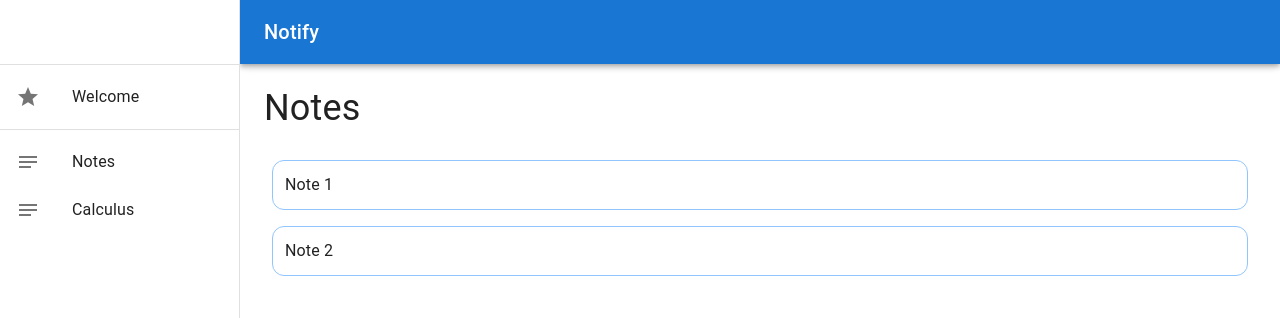
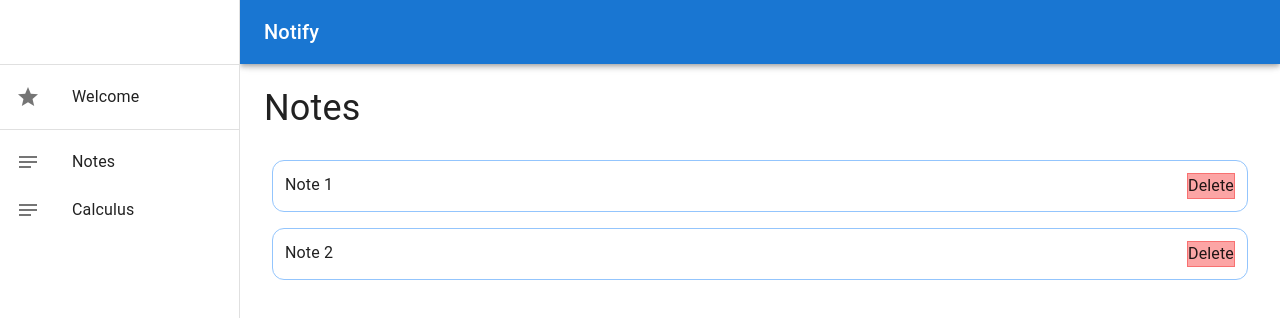
Before and after one commit to aishyuu/notify, a React (Vite) app: page /1 in a window 1280 px wide. Shown: the top 318 px of the page. Built offline with nearby package versions, Linux system fonts and the light colour scheme.

Commit message:
added local storage functionality to the title of individual notes

```diff
--- a/src/App.tsx
+++ b/src/App.tsx
@@ -20,7 +20,7 @@ import { dummyData } from './data/dummyData';
 import Folder from './pages/Folder';
 import Note from './pages/Note';
 import Home from './pages/Home';
-import { AllType } from './types/All.types';
+import { AllType, FolderType } from './types/All.types';
 
 if (localStorage.getItem("localUserData") === null) {
   localStorage.setItem('localUserData', JSON.stringify(dummyData))
@@ -60,7 +60,7 @@ export default function ResponsiveDrawer(props: Props) {
       </List>
       <Divider />
       <List>
-        {allUserData.folders.map(folder => {
+        {allUserData.folders.map((folder : FolderType) => {
           return(
             <NavLink to={`/${folder.id}`} key={`/${folder.id}`}>
               <ListItem key={folder.id} disablePadding>
@@ -147,7 +147,7 @@ export default function ResponsiveDrawer(props: Props) {
         <Routes>
           <Route path="/" element={<Home />} />
           <Route path="/:folder" element={<Folder allData={allUserData} />} />
-          <Route path="/:folder/:note" element={<Note />} />
+          <Route path="/:folder/:note" element={<Note allData={allUserData} />} />
         </Routes>
       </Box>
     </Box>
--- a/src/pages/Folder.tsx
+++ b/src/pages/Folder.tsx
@@ -24,8 +24,11 @@ export default function Folder(props) {
                 {currentData?.notes.map((note: NoteType) => {
                     return(
                         <NavLink to={`/${currentData?.id}/${note.id}`} key={`${currentData?.id}/${note.id}`}>
-                            <div className="mb-4 p-3 border border-blue-300 rounded-xl hover:bg-blue-100 ">
+                            <div className="mb-4 p-3 border border-blue-300 rounded-xl hover:bg-blue-100 flex">
                                 <span>{note.title}</span>
+                                <div className="ml-auto border border-red-400 bg-red-300 hover:bg-red-500">
+                                    <span>Delete</span>
+                                </div>
                             </div>
                         </NavLink>
 
--- a/src/pages/Note.tsx
+++ b/src/pages/Note.tsx
@@ -1,19 +1,23 @@
 import { useParams } from "react-router-dom"
 import ArrowBackIcon from '@mui/icons-material/ArrowBack';
 import { NavLink } from "react-router-dom";
-import { dummyData } from "../data/dummyData";
+import { AllType, FolderType, NoteType } from "../types/All.types";
 import React from "react";
 
-export default function Note() {
+export default function Note(props) {
     const { folder, note } = useParams()
 
-    let currentData = dummyData.folders.find(x => x.id === parseInt(folder!))?.notes.find(y => y.id === parseInt(note!))
+    let allData : AllType = props.allData
+    console.log(allData)
+
+    let currentData = allData.folders.find(x => x.id === parseInt(folder!))?.notes.find(y => y.id === parseInt(note!))
 
     const [noteTitle, setNoteTitle] = React.useState(currentData?.title)
 
     function handleTitleChange(newTitle : string) {
         setNoteTitle(newTitle)
         currentData!.title = newTitle
+        localStorage.setItem("localUserData", JSON.stringify(allData))
     }
 
     return(
```
